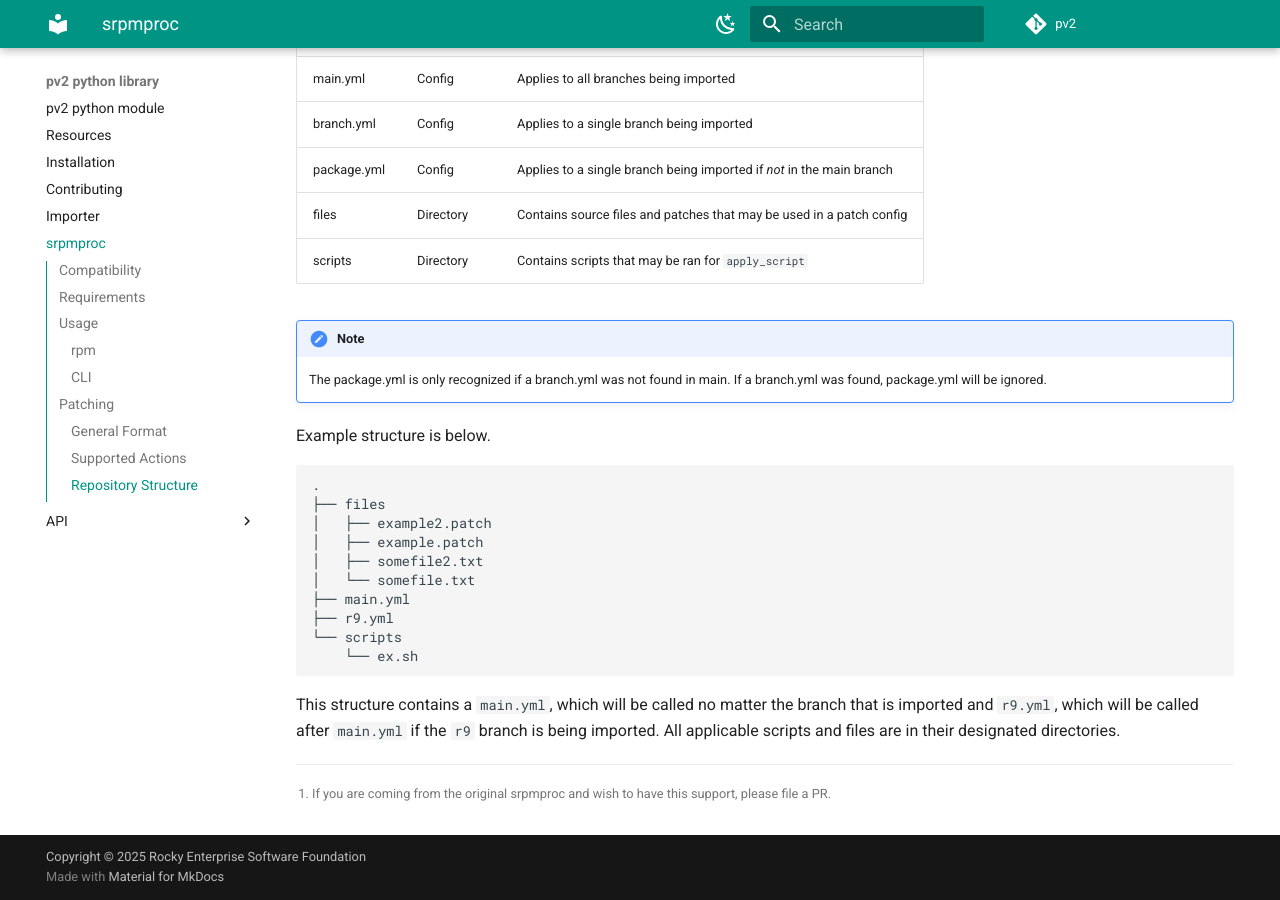
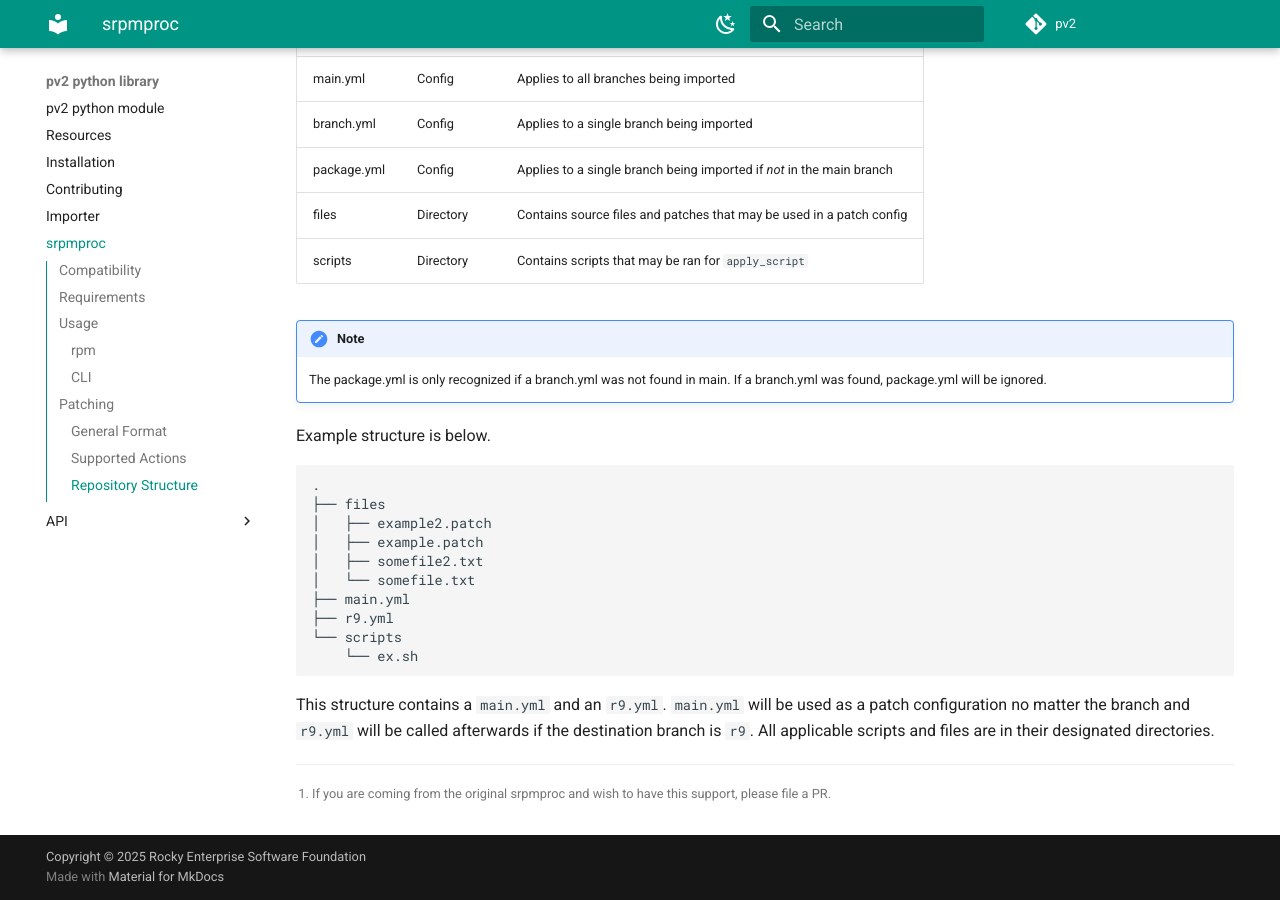
Before and after one commit to peridotbuild/pv2, an MkDocs documentation site: the page built from docs/srpmproc.md, in a window 1280 px wide and 900 px high, scrolled down 3883 px. Built offline with MkDocs 1.6.1 and Material for MkDocs 9.7.7, drawn with Linux system fonts in a browser that asks for light colours.

Commit message:
docs: fix bottom paragraph

````diff
--- a/docs/srpmproc.md
+++ b/docs/srpmproc.md
@@ -203,10 +203,10 @@
     └── ex.sh
 ```
 
-This structure contains a `main.yml`, which will be called no matter the branch
-that is imported and `r9.yml`, which will be called after `main.yml` if the `r9`
-branch is being imported. All applicable scripts and files are in their
-designated directories.
+This structure contains a `main.yml` and an `r9.yml`. `main.yml` will be used as
+a patch configuration no matter the branch and `r9.yml` will be called
+afterwards if the destination branch is `r9`. All applicable scripts and files
+are in their designated directories.
 
 [^1]:
     If you are coming from the original srpmproc and wish to have this
````
